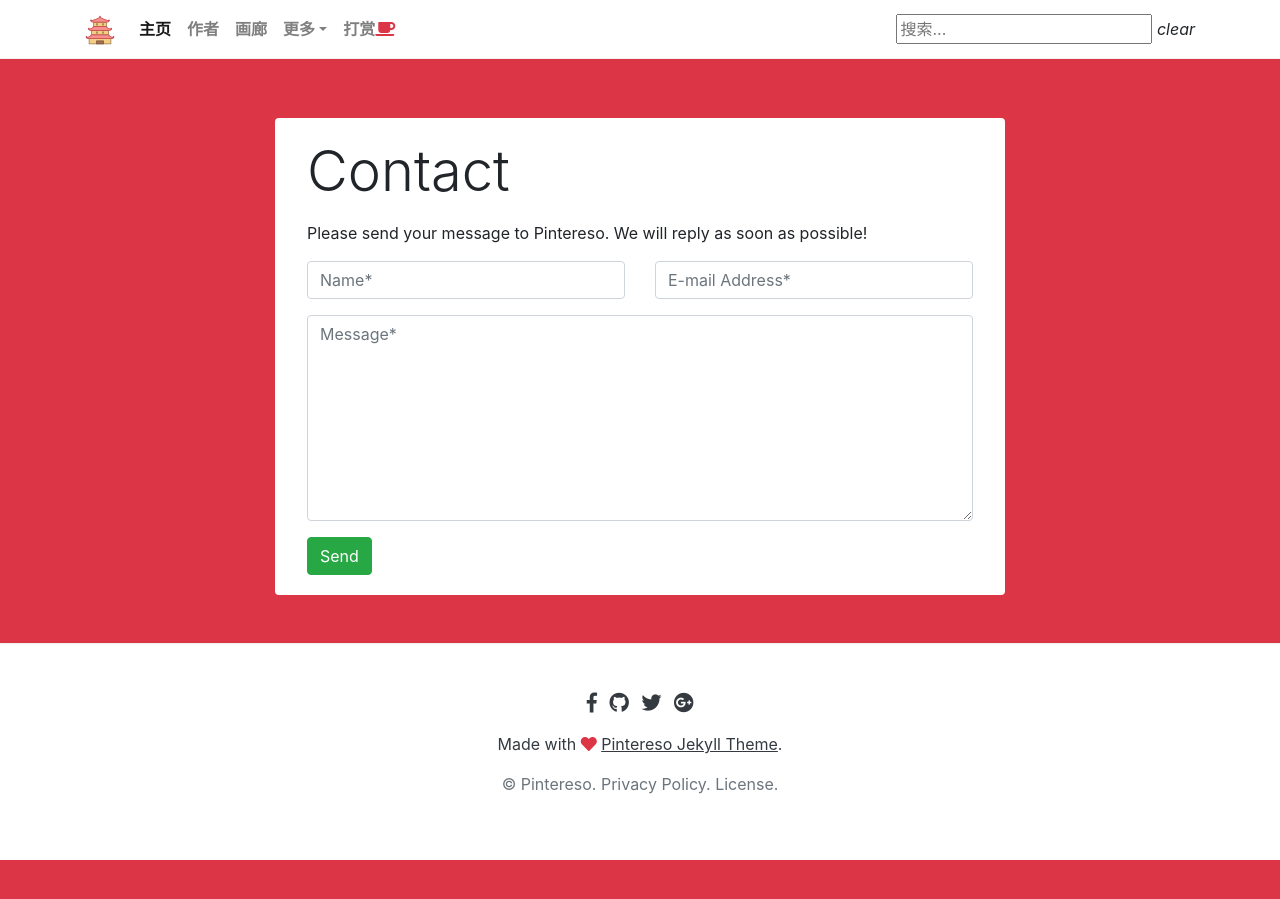
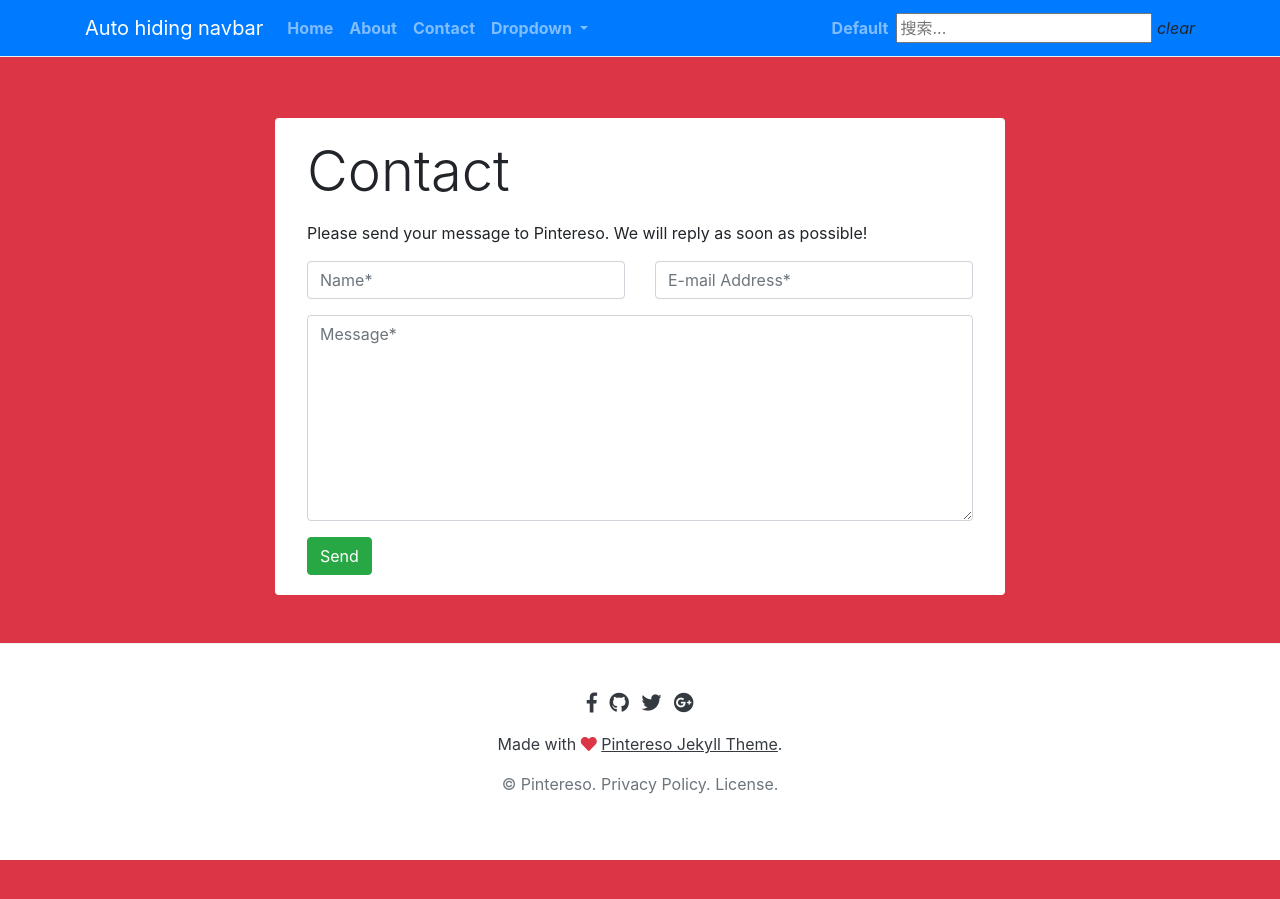
Before and after one commit to nengwuzhi/nengwuzhi.github.io, a Jekyll site: the page built from _pages/contact.md, in a window 1280 px wide. Built offline with Jekyll 4.4.1, drawn with Linux system fonts in a browser that asks for light colours; nearby versions of some CDN libraries.

Commit message:
Update menu-header.html

```diff
--- a/_includes/menu-header.html
+++ b/_includes/menu-header.html
@@ -1,66 +1,37 @@
-
-
- <nav id="MagicMenu" class="topnav navbar navbar-expand-lg navbar-light bg-white fixed-top">
+<div class="navbar navbar-expand-lg fixed-top navbar-dark bg-primary">
   <div class="container">
-        <a class="navbar-brand" href="/index.html"><img src="/assets/images/logo.png" alt=""></a>
-        <button class="navbar-toggler collapsed" type="button" data-toggle="collapse" data-target="#navbarColor02" aria-controls="navbarColor02" aria-expanded="false" aria-label="Toggle navigation">
+    <a href="#" class="navbar-brand">Auto hiding navbar</a>
+    <button class="navbar-toggler" type="button" data-toggle="collapse" data-target="#navbarResponsive" aria-controls="navbarResponsive" aria-expanded="false" aria-label="Toggle navigation">
       <span class="navbar-toggler-icon"></span>
     </button>
-        <div class="navbar-collapse collapse" id="navbarColor02" style="">
-            <ul class="navbar-nav mr-auto d-flex align-items-center">
-              <!--  Replace menu links here -->
-
+    <div class="collapse navbar-collapse" id="navbarResponsive">
+      <ul class="navbar-nav">
         <li class="nav-item">
-<a class="nav-link active" href="{{site.baseurl}}/index.html">主页</a>
+          <a class="nav-link" href="#">Home</a>
         </li>
         <li class="nav-item">
-<a class="nav-link" href="{{site.baseurl}}/authors-list.html">作者</a>
+          <a class="nav-link" href="#">About</a>
         </li>
         <li class="nav-item">
-<a class="nav-link" href="{{site.baseurl}}/gallery.html">画廊</a>
+          <a class="nav-link" href="#">Contact</a>
         </li>
-
-
         <li class="nav-item dropdown">
-  <a
-    class="nav-item nav-link dropdown-toggle"
-    data-toggle="dropdown"
-    aria-expanded="false"
-    href="#"
-    >更多</a
-  >
-  <div class="dropdown-menu" role="menu">
-    <a
-      class="dropdown-item"
-      role="presentation"
-      href="{{site.baseurl}}/categories.html"
-      >Categories</a
-    >
-        <a
-      class="dropdown-item"
-      role="presentation"
-      href="{{site.baseurl}}/kanban-board.html" target="_blank"
-      >看板</a
-    >
-    <a
-      class="dropdown-item"
-      role="presentation"
-      href="{{site.baseurl}}/about.html"
-      >About</a
-    >
-    <a
-      class="dropdown-item"
-      role="presentation"
-      href="{{site.baseurl}}/Tabs style.html"
-      >Tabs style</a
-    >
+          <a class="nav-link dropdown-toggle" data-toggle="dropdown" href="#" id="download">Dropdown <span class="caret"></span></a>
+          <div class="dropdown-menu" aria-labelledby="download">
+            <a class="dropdown-item" href="#">Action</a>
+            <a class="dropdown-item" href="#">Another action</a>
+            <a class="dropdown-item" href="#">Something else here</a>
+            <div class="dropdown-divider"></div>
+            <a class="dropdown-item" href="#">Separated link</a>
+            <a class="dropdown-item" href="#">One more separated link</a>
           </div>
         </li>
+      </ul>
 
+      <ul class="nav navbar-nav ml-auto">
         <li class="nav-item">
-<a target="_blank" class="nav-link" href="https://www.wowthemes.net/donate/">打赏<i class="fa fa-coffee text-danger"></i></a>
+          <a class="nav-link" href="#">Default</a>
         </li>
-
       </ul>
 
 	      <div class="search">
@@ -70,10 +41,13 @@
 	<div class="search-results"></div>
 </div>
 
-
     </div>
   </div>
- </nav>
+</div>
+
+
+
+
 
  <script src="https://cdnjs.cloudflare.com/ajax/libs/jquery/3.3.1/jquery.min.js"></script>
 <script src="https://cdnjs.cloudflare.com/ajax/libs/twitter-bootstrap/4.0.0/js/bootstrap.bundle.min.js"></script>
```
Lines whose indentation alone changed are shown as unchanged.
